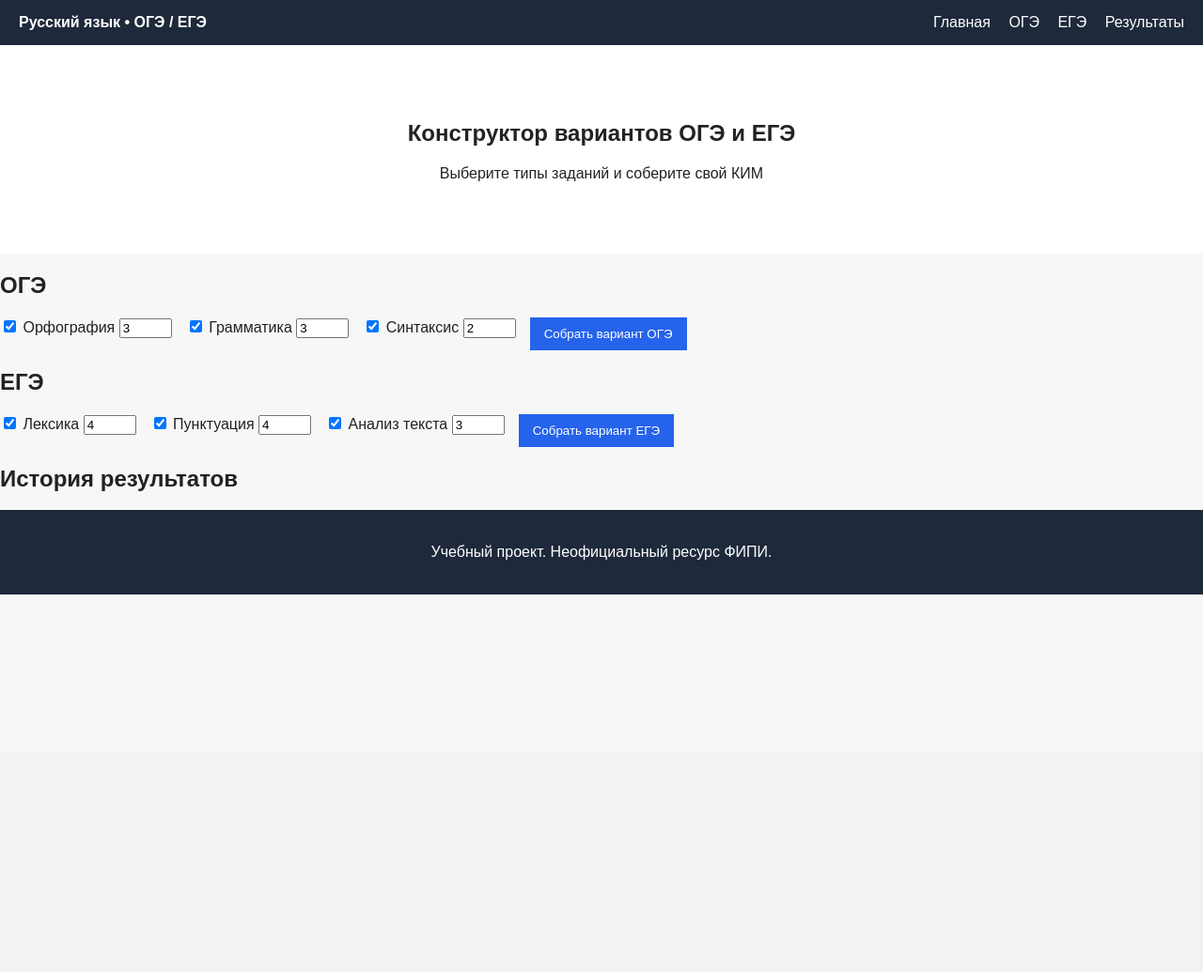
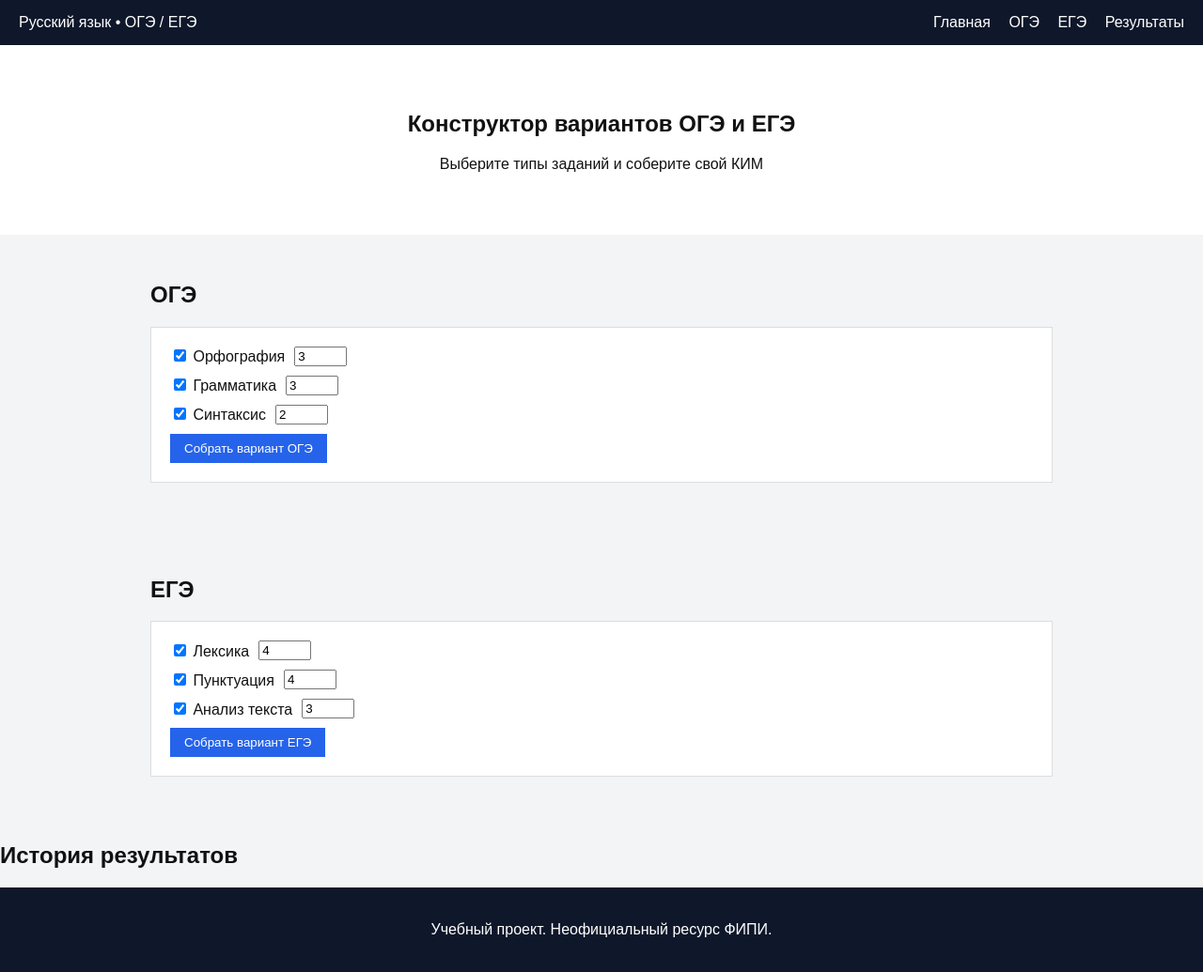
Before and after one commit to ekomarov15/ekomarov15.github.io, a PHP site: page / in a window 1280 px wide. Shown: the whole page at 94% size. Before the commit the page ends 633 px from the top, so only its background shows below. Run offline with PHP 8.4, Linux system fonts and the light colour scheme.

Commit message:
Update style.css

```diff
--- a/style.css
+++ b/style.css
@@ -6,21 +6,16 @@
 
 body {
   margin: 0;
-  background: #f7f7f7;
-  color: #222;
+  background: #f3f4f6;
+  color: #111;
 }
 
 .header {
   display: flex;
   justify-content: space-between;
-  align-items: center;
   padding: 15px 20px;
-  background: #1e293b;
+  background: #0f172a;
   color: white;
-}
-
-.logo {
-  font-weight: bold;
 }
 
 .nav a {
@@ -29,41 +24,37 @@ body {
   text-decoration: none;
 }
 
-.nav a:hover {
-  text-decoration: underline;
+.hero {
+  background: white;
+  padding: 50px 20px;
+  text-align: center;
 }
 
-.burger {
-  display: none;
-  font-size: 24px;
-  background: none;
-  color: white;
-  border: none;
-}
-
-.hero {
-  padding: 60px 20px;
-  text-align: center;
-  background: white;
-}
-
-.exam-section {
-  padding: 40px 20px;
-  max-width: 900px;
+.exam {
+  max-width: 1000px;
   margin: auto;
+  padding: 30px 20px;
 }
 
 .constructor {
-  display: flex;
-  gap: 15px;
+  background: #fff;
+  padding: 20px;
+  border: 1px solid #ddd;
   margin-bottom: 20px;
 }
 
+.task-type {
+  display: flex;
+  align-items: center;
+  gap: 10px;
+  margin-bottom: 10px;
+}
+
 button {
-  padding: 10px 15px;
-  border: none;
+  padding: 8px 15px;
   background: #2563eb;
   color: white;
+  border: none;
   cursor: pointer;
 }
 
@@ -71,31 +62,32 @@ button:hover {
   background: #1d4ed8;
 }
 
-.task {
+.variant .task {
   background: white;
+  border: 1px solid #ddd;
   padding: 15px;
-  margin-bottom: 15px;
-  border-radius: 5px;
+  margin-bottom: 10px;
+}
+
+input[type="text"] {
+  width: 100%;
+  padding: 5px;
 }
 
 .footer {
+  background: #0f172a;
+  color: white;
   text-align: center;
   padding: 20px;
-  background: #1e293b;
-  color: white;
+}
+
+.burger {
+  display: none;
 }
 
 @media (max-width: 768px) {
   .nav {
     display: none;
-    flex-direction: column;
-    background: #1e293b;
-    position: absolute;
-    top: 60px;
-    right: 0;
-  }
-  .nav.active {
-    display: flex;
   }
   .burger {
     display: block;
```
